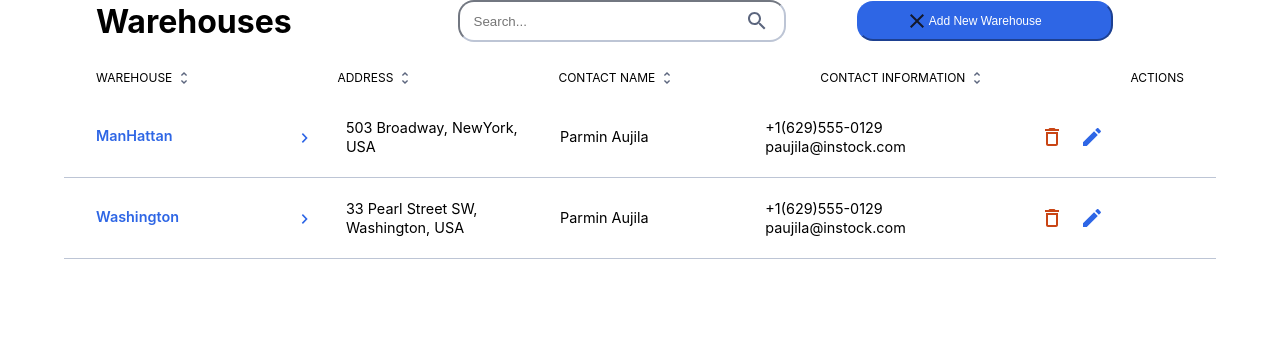
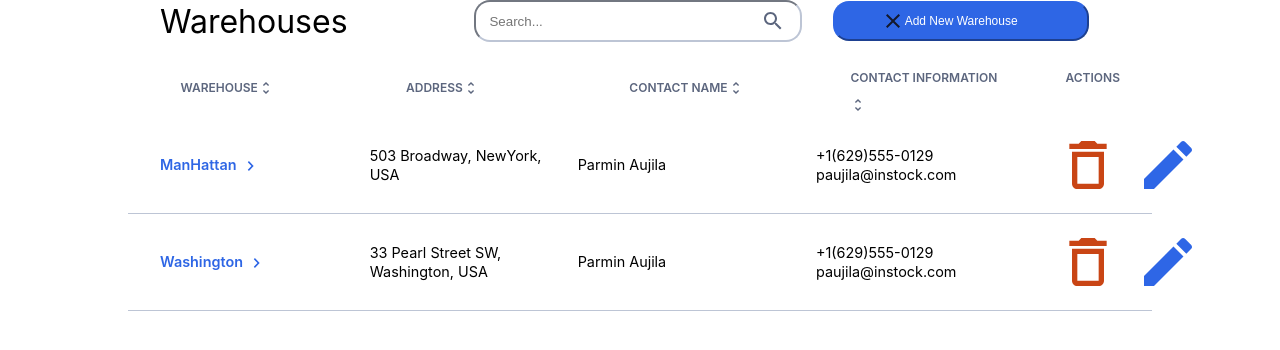
Before and after one commit to AlirezaEntessari/instock, a React (Create React App) app: page / in a window 1280 px wide. Shown: the top 350 px of the page. Built offline with nearby package versions, Linux system fonts and the light colour scheme; no server answers.

Commit message:
changed layout a bit, still debugging

```diff
--- a/src/components/WarehouseList/WarehouseList.css
+++ b/src/components/WarehouseList/WarehouseList.css
@@ -18,6 +18,11 @@
     border-top: none;
   }
 }
+@media (min-width: 768px) and (min-width: 1280px) {
+  .container {
+    width: 80vw;
+  }
+}
 
 .warehouseContainer {
   width: 80vw;
@@ -29,8 +34,13 @@
 }
 @media (min-width: 768px) {
   .warehouseContainer {
-    gap: 1rem;
     width: 85vw;
+    justify-content: space-between;
+  }
+}
+@media (min-width: 768px) and (min-width: 1280px) {
+  .warehouseContainer {
+    width: 75vw;
   }
 }
 @media (min-width: 768px) {
@@ -47,31 +57,46 @@
 @media (min-width: 768px) {
   .warehouseContainer__left {
     flex-direction: row;
-    height: 3rem;
+    height: 4rem;
     align-items: center;
+    width: 30vw;
+    justify-content: space-between;
+  }
+}
+@media (min-width: 768px) and (min-width: 1280px) {
+  .warehouseContainer__left {
     width: 35vw;
-    gap: 2rem;
   }
 }
 @media (min-width: 768px) {
   .warehouseContainer__left--start {
-    width: 22vw;
+    width: 10.5vw;
   }
 }
+.warehouseContainer__left--start--align {
+  display: flex;
+  flex-direction: row;
+  align-items: center;
+  gap: 0.25rem;
+}
 .warehouseContainer__left--img {
-  height: 0.9rem;
+  height: 1rem;
 }
 @media (min-width: 768px) {
   .warehouseContainer__left--img {
     float: right;
     margin-top: 0.125rem;
-    margin-left: -2rem;
     height: 1.2rem;
   }
 }
 @media (min-width: 768px) {
   .warehouseContainer__left--middle {
-    width: 20vw;
+    width: 12.5vw;
+  }
+}
+@media (min-width: 768px) and (min-width: 1280px) {
+  .warehouseContainer__left--middle {
+    width: 15vw;
   }
 }
 .warehouseContainer__right {
@@ -83,21 +108,36 @@
 @media (min-width: 768px) {
   .warehouseContainer__right {
     flex-direction: row;
-    height: 3rem;
+    height: 4rem;
     align-items: center;
-    width: 35vw;
-    gap: 2rem;
+    width: 37.5vw;
+    justify-content: space-between;
   }
 }
 @media (min-width: 768px) {
   .warehouseContainer__right--start {
-    width: 25vw;
+    width: 15vw;
+  }
+}
+@media (min-width: 768px) and (min-width: 1280px) {
+  .warehouseContainer__right--start {
+    width: 8vw;
   }
 }
 @media (min-width: 768px) {
   .warehouseContainer__right--column {
     display: flex;
     flex-direction: column;
+  }
+}
+@media (min-width: 768px) {
+  .warehouseContainer__right--middle {
+    width: 17.5vw;
+  }
+}
+@media (min-width: 768px) and (min-width: 1280px) {
+  .warehouseContainer__right--middle {
+    width: 15vw;
   }
 }
 .warehouseContainer__far {
@@ -107,6 +147,12 @@
   .warehouseContainer__far {
     display: contents;
   }
+}
+.warehouseContainer__far--align {
+  display: flex;
+  flex-direction: row;
+  gap: 1rem;
+  padding-left: 2rem;
 }
 
 .shrink {
@@ -127,12 +173,6 @@
 @media (min-width: 768px) {
   .shrink2 {
     display: none;
-  }
-}
-
-@media (min-width: 768px) {
-  .shrink__hidden {
-    padding-left: 1rem;
   }
 }
 
--- a/src/components/WarehouseList/WarehouseList.js
+++ b/src/components/WarehouseList/WarehouseList.js
@@ -31,7 +31,10 @@ function WarehouseList() {
                     <div className="warehouseContainer__left">
                         <div className="warehouseContainer__left--start">
                             <h4>WAREHOUSE</h4>
-                            <h2>ManHattan <img src={arrow} alt='arrow' className="warehouseContainer__left--img"/></h2>
+                            <div div className="warehouseContainer__left--start--align">
+                            <h2>ManHattan</h2>
+                            <img src={arrow} alt='arrow' className="warehouseContainer__left--img"/>
+                            </div>
                         </div>
                         <div className="warehouseContainer__left--middle">
                             <h4>ADDRESS</h4>
@@ -44,15 +47,17 @@ function WarehouseList() {
                             <h4>CONTACT NAME</h4>
                             <h3>Parmin Aujila</h3>
                         </div>
-                        <div className="warehouseContainer__right">
+                        <div className="warehouseContainer__right--middle">
                             <h4>CONTACT INFORMATION</h4>
                             <h3>+1(629)555-0129 paujila@instock.com</h3>
                         </div>
                             <img src={edit} alt="edit" className='shrink2'/>
                     </div>
                     <div className="warehouseContainer__far">
+                        <div className="warehouseContainer__far--align">
                             <img src={del} alt="delete" className='shrink__hidden'/>
                             <img src={edit} alt="edit" className='shrink2__hidden'/>
+                        </div>
                     </div>
                 </div>
             </div>
@@ -62,7 +67,10 @@ function WarehouseList() {
                     <div className="warehouseContainer__left">
                         <div className="warehouseContainer__left--start">
                             <h4>WAREHOUSE</h4>
-                            <h2>Washington <img src={arrow} alt='arrow' className="warehouseContainer__left--img"/></h2>
+                            <div div className="warehouseContainer__left--start--align">
+                            <h2>Washington</h2>
+                            <img src={arrow} alt='arrow' className="warehouseContainer__left--img"/>
+                            </div>
                         </div>
                         <div className="warehouseContainer__left--middle">
                             <h4>ADDRESS</h4>
@@ -75,15 +83,17 @@ function WarehouseList() {
                             <h4>CONTACT NAME</h4>
                             <h3>Parmin Aujila</h3>
                         </div>
-                        <div className="warehouseContainer__right">
+                        <div className="warehouseContainer__right--middle">
                             <h4>CONTACT INFORMATION</h4>
                             <h3>+1(629)555-0129 paujila@instock.com</h3>
                         </div>
                             <img src={edit} alt="edit" className='shrink2'/>
                     </div>
                     <div className="warehouseContainer__far">
+                        <div className="warehouseContainer__far--align">
                             <img src={del} alt="delete" className='shrink__hidden'/>
                             <img src={edit} alt="edit" className='shrink2__hidden'/>
+                        </div>
                     </div>
                 </div>
             </div>
--- a/src/components/WarehouseList/WarehouseList.scss
+++ b/src/components/WarehouseList/WarehouseList.scss
@@ -9,6 +9,9 @@
     border-bottom: 1px solid $instock-secondary-2;
     @include tablet {
         border-top: none;
+        @include desktop {
+            width: 80vw;
+        }
     }
 }
 
@@ -20,8 +23,11 @@
     gap: 1rem;
     line-height: 120%;
     @include tablet {
-        gap: 1rem;
         width: 85vw;
+        justify-content: space-between;
+        @include desktop {
+            width: 75vw;
+        }
     }
     h4 {
         @include tablet {
@@ -35,28 +41,39 @@
         gap: .5rem;
         @include tablet {
             flex-direction: row;
-            height: 3rem;
+            height: 4rem;
             align-items: center;
-            width: 35vw;
-            gap: 2rem;
+            width: 30vw;
+            justify-content: space-between;
+            @include desktop {
+                width: 35vw;
+            }
         }
         &--start {
             @include tablet {
-                width: 22vw;
+                width: 10.5vw;
+            }
+            &--align {
+                display: flex;
+                flex-direction: row;
+                align-items: center;
+                gap: .25rem;
             }
         }
         &--img {
-            height: .9rem;
+            height: 1rem;
             @include tablet {
                 float: right;
                 margin-top: .125rem;
-                margin-left: -2rem;
                 height: 1.2rem;
             }
         }
         &--middle {
             @include tablet {
-                width: 20vw;
+                width: 12.5vw;
+                @include desktop {
+                    width: 15vw;
+                }
             }
         }
     }
@@ -67,14 +84,17 @@
         gap: .5rem;
         @include tablet {
             flex-direction: row;
-            height: 3rem;
+            height: 4rem;
             align-items: center;
-            width: 35vw;
-            gap: 2rem;
+            width: 37.5vw;
+            justify-content: space-between;
         }
         &--start {
             @include tablet {
-                width: 25vw;
+                width: 15vw;
+                @include desktop {
+                    width: 8vw;
+                }
             }
         }
         &--column {
@@ -83,11 +103,25 @@
                 flex-direction: column;
             }
         }
+        &--middle {
+            @include tablet {
+                width: 17.5vw;
+                @include desktop {
+                    width: 15vw;
+                }
+            }
+        }
     }
     &__far {
         display: none;
         @include tablet {
             display: contents;
+        }
+        &--align {
+            display: flex;
+            flex-direction: row;
+            gap: 1rem;
+            padding-left: 2rem;
         }
     }
 }
@@ -106,16 +140,6 @@
     @include tablet {
         display: none;
     }
-}
-
-.shrink__hidden {
-    @include tablet {
-        padding-left: 1rem;
-    }
-}
-
-.shrink__hidden2 {
-
 }
 
 h2 {
--- a/src/components/WarehouseSearch/WarehouseSearch.css
+++ b/src/components/WarehouseSearch/WarehouseSearch.css
@@ -21,6 +21,11 @@
     align-items: center;
     margin-bottom: 1rem;
     width: 85vw;
+  }
+}
+@media (min-width: 768px) and (min-width: 1280px) {
+  .warehousetopcontainer {
+    width: 75vw;
   }
 }
 .warehousetopcontainer__bar {
@@ -73,8 +78,17 @@
     width: 85vw;
     margin: 0 auto 0 auto;
   }
+}
+@media (min-width: 768px) and (min-width: 1280px) {
+  .warehousetopcontainer__lower {
+    width: 75vw;
+  }
+}
+@media (min-width: 768px) {
   .warehousetopcontainer__lower p {
     font-size: 0.75rem;
+    color: #5C667E;
+    font-weight: 600;
   }
 }
 @media (min-width: 768px) {
@@ -91,10 +105,47 @@
     gap: 0.25rem;
   }
 }
+@media (min-width: 768px) {
+  .warehousetopcontainer__lower--align--one {
+    width: 10.5vw;
+    display: flex;
+    flex-direction: row;
+    justify-content: center;
+    align-items: center;
+  }
+}
+@media (min-width: 768px) {
+  .warehousetopcontainer__lower--align--two {
+    width: 12.5vw;
+    display: flex;
+    flex-direction: row;
+    justify-content: center;
+    align-items: center;
+  }
+}
+@media (min-width: 768px) {
+  .warehousetopcontainer__lower--align--three {
+    width: 15vw;
+    display: flex;
+    flex-direction: row;
+    justify-content: center;
+    align-items: center;
+  }
+}
+@media (min-width: 768px) {
+  .warehousetopcontainer__lower--align--four {
+    width: 20vw;
+    display: flex;
+    flex-direction: row;
+    justify-content: center;
+    align-items: center;
+  }
+}
 
 h1 {
   margin-top: 2rem;
   margin-bottom: 0;
+  font-weight: 400;
 }
 @media (min-width: 768px) {
   h1 {
--- a/src/components/WarehouseSearch/WarehouseSearch.js
+++ b/src/components/WarehouseSearch/WarehouseSearch.js
@@ -15,19 +15,19 @@ function WarehouseSearch() {
                 <button className="warehousetopcontainer__button" input="submit">Add New Warehouse</button>
             </div>
             <div className="warehousetopcontainer__lower">
-                <div className="warehousetopcontainer__lower--align">
+                <div className="warehousetopcontainer__lower--align--one">
                 <p>WAREHOUSE</p>
                 <img src={sort} alt="sort" className="warehousetopcontainer__lower--img"/>
                 </div>
-                <div className="warehousetopcontainer__lower--align">
+                <div className="warehousetopcontainer__lower--align--two">
                 <p>ADDRESS</p>
                 <img src={sort} alt="sort" className="warehousetopcontainer__lower--img"/>
                 </div>
-                <div className="warehousetopcontainer__lower--align">
+                <div className="warehousetopcontainer__lower--align--three">
                 <p>CONTACT NAME</p>
                 <img src={sort} alt="sort" className="warehousetopcontainer__lower--img"/>
                 </div>
-                <div className="warehousetopcontainer__lower--align">
+                <div className="warehousetopcontainer__lower--align-four">
                 <p>CONTACT INFORMATION</p>
                 <img src={sort} alt="sort" className="warehousetopcontainer__lower--img"/>
                 </div>
--- a/src/components/WarehouseSearch/WarehouseSearch.scss
+++ b/src/components/WarehouseSearch/WarehouseSearch.scss
@@ -14,6 +14,9 @@
         align-items: center;
         margin-bottom: 1rem;
         width: 85vw;
+        @include desktop {
+            width: 75vw;
+        }
     }
     &__bar {
         width: 80vw;
@@ -58,8 +61,13 @@
             justify-content: space-between;
             width: 85vw;
             margin: 0 auto 0 auto;
+            @include desktop {
+                width: 75vw;
+            }
             p {
                 font-size: .75rem;
+                color: $instock-secondary;
+                font-weight: 600;
             }
         }
         &--img {
@@ -75,6 +83,42 @@
                 align-items: center;
                 gap: .25rem;
             }
+            &--one {
+                @include tablet {
+                    width: 10.5vw;
+                    display: flex;
+                    flex-direction: row;
+                    justify-content: center;
+                    align-items: center;
+                }
+            }
+            &--two {
+                @include tablet {
+                    width: 12.5vw;
+                    display: flex;
+                    flex-direction: row;
+                    justify-content: center;
+                    align-items: center;
+                }
+            }
+            &--three {
+                @include tablet {
+                    width: 15vw;
+                    display: flex;
+                    flex-direction: row;
+                    justify-content: center;
+                    align-items: center;
+                }
+            }
+            &--four {
+                @include tablet {
+                    width: 20vw;
+                    display: flex;
+                    flex-direction: row;
+                    justify-content: center;
+                    align-items: center;
+                }
+            }
         }
     }
 }
@@ -82,6 +126,7 @@
 h1 {
     margin-top: 2rem;
     margin-bottom: 0;
+    font-weight: 400;
     @include tablet {
         font-size: 2rem;
         margin-top: 0;
```
Also changed, not shown: 2 other files (tests, documents, lock files or other folders).
